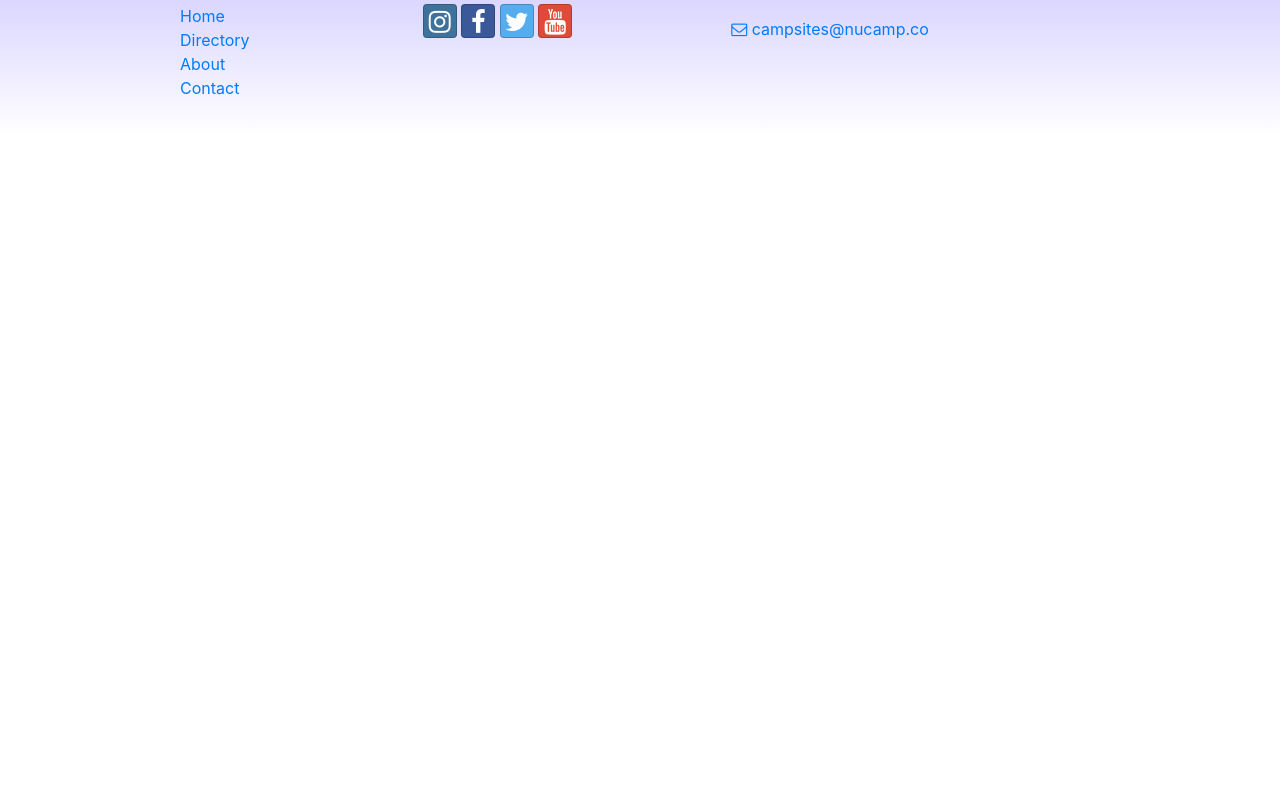
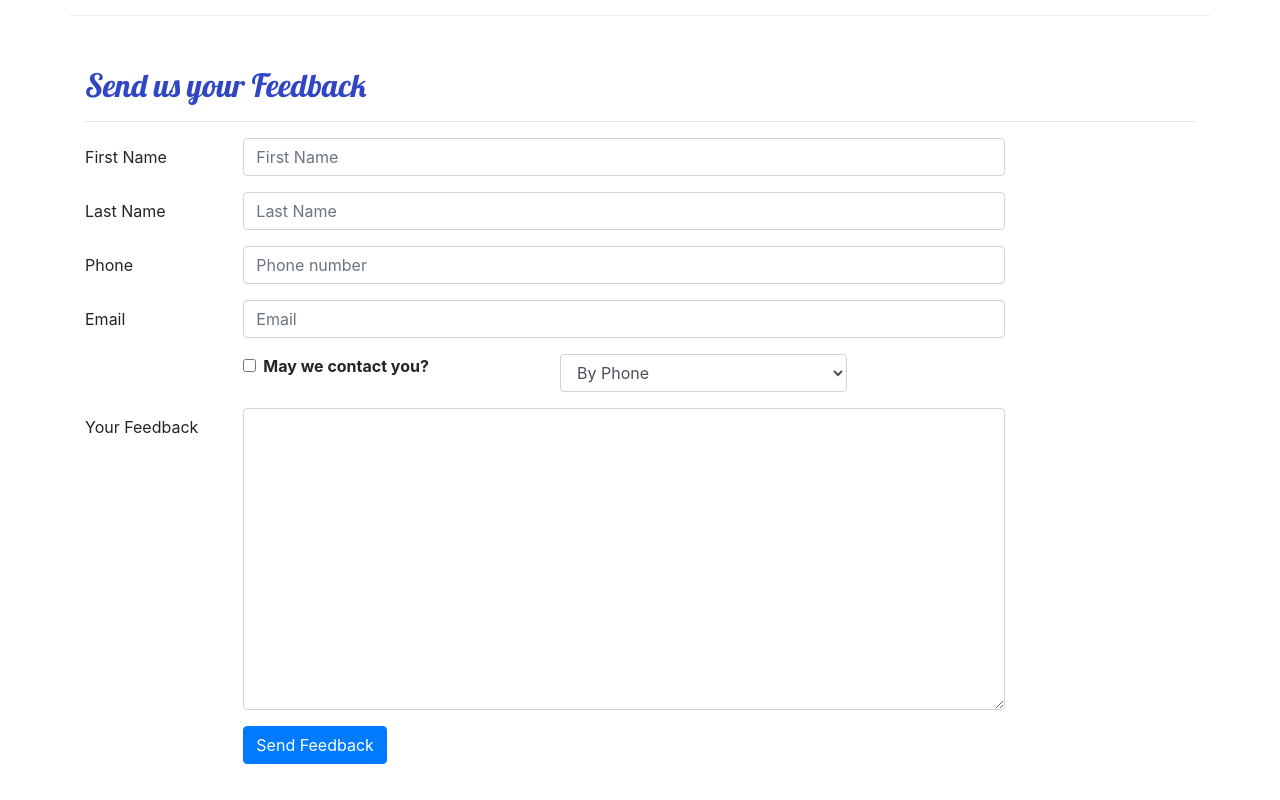
Before and after one commit to scantoria/react, a React (Create React App) app: page /contact in a window 1280 px wide. Shown: the part 660-1460 px from the top of the page. Before the commit the page ends 800 px from the top, so only its background shows below. Built offline with nearby package versions, Linux system fonts and the light colour scheme.

Commit message:
Controlled Form

```diff
--- a/src/components/CampsiteInfoComponent.js
+++ b/src/components/CampsiteInfoComponent.js
@@ -1,5 +1,6 @@
 import React from 'react';
-import {Card, CardImg, CardText, CardBody, CardTitle} from 'reactstrap';
+import {Card, CardImg, CardText, CardBody, Breadcrumb, BreadcrumbItem} from 'reactstrap';
+import { Link } from 'react-router-dom';
 
 function RenderCampsite({campsite}){
     return(
@@ -7,7 +8,6 @@
             <Card>
                 <CardImg top src={campsite.image} alt={campsite.name} />
                 <CardBody>
-                    <CardTitle>{campsite.name}</CardTitle>
                     <CardText>{campsite.description}</CardText>
                 </CardBody>
             </Card>
@@ -40,8 +40,18 @@
         return (
             <div className="container">
                 <div className="row">
+                    <div className="col">
+                        <Breadcrumb>
+                            <BreadcrumbItem><Link to="/directory">Directory</Link></BreadcrumbItem>
+                            <BreadcrumbItem active>{props.campsite.name}</BreadcrumbItem>
+                        </Breadcrumb>
+                        <h2>{props.campsite.name}</h2>
+                        <hr />
+                    </div>
+                </div>
+                <div className="row">
                     <RenderCampsite campsite={props.campsite} />
-                    <RenderComments comments={props.campsite.comments} />
+                    <RenderComments comments={props.comments} />
                 </div>
             </div>
         );
--- a/src/components/ContactComponent.js
+++ b/src/components/ContactComponent.js
@@ -1,8 +1,51 @@
-import React from 'react';
+import React, {Component} from 'react';
+import { Breadcrumb, BreadcrumbItem, Button, Form, FormGroup, Label, Input, Col } from 'reactstrap';
+import { Link } from 'react-router-dom';
 
-function Contact(props) {
+class Contact extends Component {
+
+    constructor(props){
+        super(props);
+        this.state = {
+            firstName: '',
+            lastName: '',
+            phoneNum: '',
+            email: '',
+            agree: false,
+            contactType: 'By Phone',
+            feedback: ''
+        };
+    	this.handleInputChange = this.handleInputChange.bind(this);
+        this.handleSubmit = this.handleSubmit.bind(this);
+    }
+
+
+    handleInputChange(event) {
+        const target = event.target;
+        const name = target.name;
+        const value = target.type === 'checkbox' ? target.checked : target.value;
+
+        this.setState({
+            [name]: value
+        });
+    }
+    handleSubmit(event) {
+        console.log('Current state is: ' + JSON.stringify(this.state));
+        alert('Current state is: ' + JSON.stringify(this.state));
+        event.preventDefault(); //stop page update during refresh
+    }
+
+    render(){
         return (
             <div className="container">
+                <div className="row">
+                    <div className="col">
+                        <Breadcrumb>
+                            <BreadcrumbItem><Link to="/home">Home</Link></BreadcrumbItem>
+                            <BreadcrumbItem active>Contact Us</BreadcrumbItem>
+                        </Breadcrumb>
+                    </div>
+                </div>
                 <div className="row">
                     <div className="col">
                         <h2>Contact Us</h2>
@@ -23,7 +66,94 @@
                         <a role="button" className="btn btn-link" href="mailto:fakeemail@fakeemail.co"><i className="fa fa-envelope-o" /> campsites@nucamp.co</a>
                     </div>
                 </div>
+
+                <div className="row row-content">
+                    <div className="col-12">
+                        <h2>Send us your Feedback</h2>
+                        <hr />
+                    </div>
+                    <div className="col-md-10">
+                        <Form onSubmit={this.handleSubmit}>
+                            <FormGroup row>
+                                <Label htmlFor="firstName" md={2}>First Name</Label>
+                                <Col md={10}>
+                                    <Input type="text" id="firstName" name="firstName"
+                                        placeholder="First Name"
+                                        value={this.state.firstName}
+                                        onChange={this.handleInputChange} />
+                                </Col>
+                            </FormGroup>
+                            <FormGroup row>
+                                <Label htmlFor="lastName" md={2}>Last Name</Label>
+                                <Col md={10}>
+                                    <Input type="text" id="lastName" name="lastName"
+                                        placeholder="Last Name"
+                                        value={this.state.lastName}
+                                        onChange={this.handleInputChange} />
+                                </Col>
+                            </FormGroup>
+                            <FormGroup row>
+                                <Label htmlFor="phoneNum" md={2}>Phone</Label>
+                                <Col md={10}>
+                                    <Input type="tel" id="phoneNum" name="phoneNum"
+                                        placeholder="Phone number"
+                                        value={this.state.phoneNum}
+                                        onChange={this.handleInputChange} />
+                                </Col>
+                            </FormGroup>
+                            <FormGroup row>
+                                <Label htmlFor="email" md={2}>Email</Label>
+                                <Col md={10}>
+                                    <Input type="email" id="email" name="email"
+                                        placeholder="Email"
+                                        value={this.state.email}
+                                        onChange={this.handleInputChange} />
+                                </Col>
+                            </FormGroup>
+                            <FormGroup row>
+                                <Col md={{size: 4, offset: 2}}>
+                                    <FormGroup check>
+                                        <Label check>
+                                            <Input type="checkbox"
+                                                name="agree"
+                                                checked={this.state.agree}
+                                                onChange={this.handleInputChange} /> {' '}
+                                            <strong>May we contact you?</strong>
+                                        </Label>
+                                    </FormGroup>
+                                </Col>
+                                <Col md={4}>
+                                    <Input type="select" name="contactType"
+                                            value={this.state.contactType}
+                                            onChange={this.handleInputChange}>
+                                        <option>By Phone</option>
+                                        <option>By Email</option>
+                                    </Input>
+                                </Col>
+                            </FormGroup>
+                            <FormGroup row>
+                                <Label htmlFor="feedback" md={2}>Your Feedback</Label>
+                                <Col md={10}>
+                                    <Input type="textarea" id="feedback" name="feedback"
+                                        rows="12"
+                                        value={this.state.feedback}
+                                        onChange={this.handleInputChange}>
+                                    </Input>
+                                </Col>
+                            </FormGroup>
+                            <FormGroup row>
+                                <Col md={{size: 10, offset: 2}}>
+                                    <Button type="submit" color="primary">
+                                        Send Feedback
+                                    </Button>
+                                </Col>
+                            </FormGroup>
+                        </Form>
+                    </div>
+                </div>
             </div>
         );
     }
+}
+
 export default Contact;
--- a/src/components/DirectoryComponent.js
+++ b/src/components/DirectoryComponent.js
@@ -1,13 +1,16 @@
 import React from 'react';
-import { Card, CardImg, CardImgOverlay, CardTitle } from 'reactstrap';
+import { Card, CardImg, CardImgOverlay, CardTitle, Breadcrumb, BreadcrumbItem } from 'reactstrap';
+import { Link } from 'react-router-dom';
 
-function RenderDirectoryItems({campsite, onClick}){
+function RenderDirectoryItems({campsite}){
     return (
         <Card>
-        <CardImg width="100%" src={campsite.image} alt={campsite.name} />
-            <CardImgOverlay>
-                <CardTitle>{campsite.name}</CardTitle>
-            </CardImgOverlay>
+            <Link to={'./directory/${campsite.id}'}>
+                <CardImg width="100%" src={campsite.image} alt={campsite.name} />
+                <CardImgOverlay>
+                    <CardTitle>{campsite.name}</CardTitle>
+                </CardImgOverlay>
+            </Link>
         </Card>
     );
 }
@@ -24,6 +27,16 @@
     return (
         <div className="container">
             <div className="row">
+                <div className="col">
+                    <Breadcrumb>
+                        <BreadcrumbItem><Link to="/home">Home</Link></BreadcrumbItem>
+                        <BreadcrumbItem active>Directory</BreadcrumbItem>
+                    </Breadcrumb>
+                    <h2>Directory</h2>
+                    <hr />
+                </div>
+            </div>
+            <div className="row">
                 {directory}
             </div>
         </div>
--- a/src/components/MainComponent.js
+++ b/src/components/MainComponent.js
@@ -1,16 +1,16 @@
 import React, {Component} from 'react';
+import { Switch, Route, Redirect } from 'react-router-dom';
 import Header from "./HeaderComponent";
 import Footer from "./FooterComponent";
 import Directory from "./DirectoryComponent";
 import About from "./AboutComponent";
 import Home from './HomeComponent';
 import Contact from './ContactComponent';
-import { Switch, Route, Redirect } from 'react-router-dom';
+import CampsiteInfo from './CampsiteInfoComponent';
 import { CAMPSITES } from '../shared/campsites';
 import { PARTNERS } from '../shared/partners';
 import { COMMENTS } from '../shared/comments';
 import { PROMOTIONS } from '../shared/promotions';
-
 
 class Main extends Component{
   constructor(props) {
@@ -32,14 +32,24 @@
           partner={this.state.partners.filter(partner => partner.featured)[0]}
         />
       );
+    }
+
+    const CampsiteWithId = ({match}) => {
+      return (
+          <CampsiteInfo
+              campsite={this.state.campsites.filter(campsite => campsite.id === +match.params.campsiteId)[0]}
+              comments={this.state.comments.filter(comment => comment.campsiteId === +match.params.campsiteId)}
+          />
+      );
     };
 
     return (
       <div>
         <Header />
         <Switch>
-            <Route path='/home' component={HomePage} />
+            <Route path={'/home'} component={HomePage} />
             <Route exact path='/directory' render={() => <Directory campsites={this.state.campsites} />} />
+            <Route path={'/directory/:campsiteId'} component={CampsiteWithId} />
             <Route exact path='/about' render={() => <About partners={this.state.partners} />} />
             <Route exact path='/contact' component={Contact} />
             <Redirect to='/home' />
```
Lines whose indentation alone changed are shown as unchanged.
